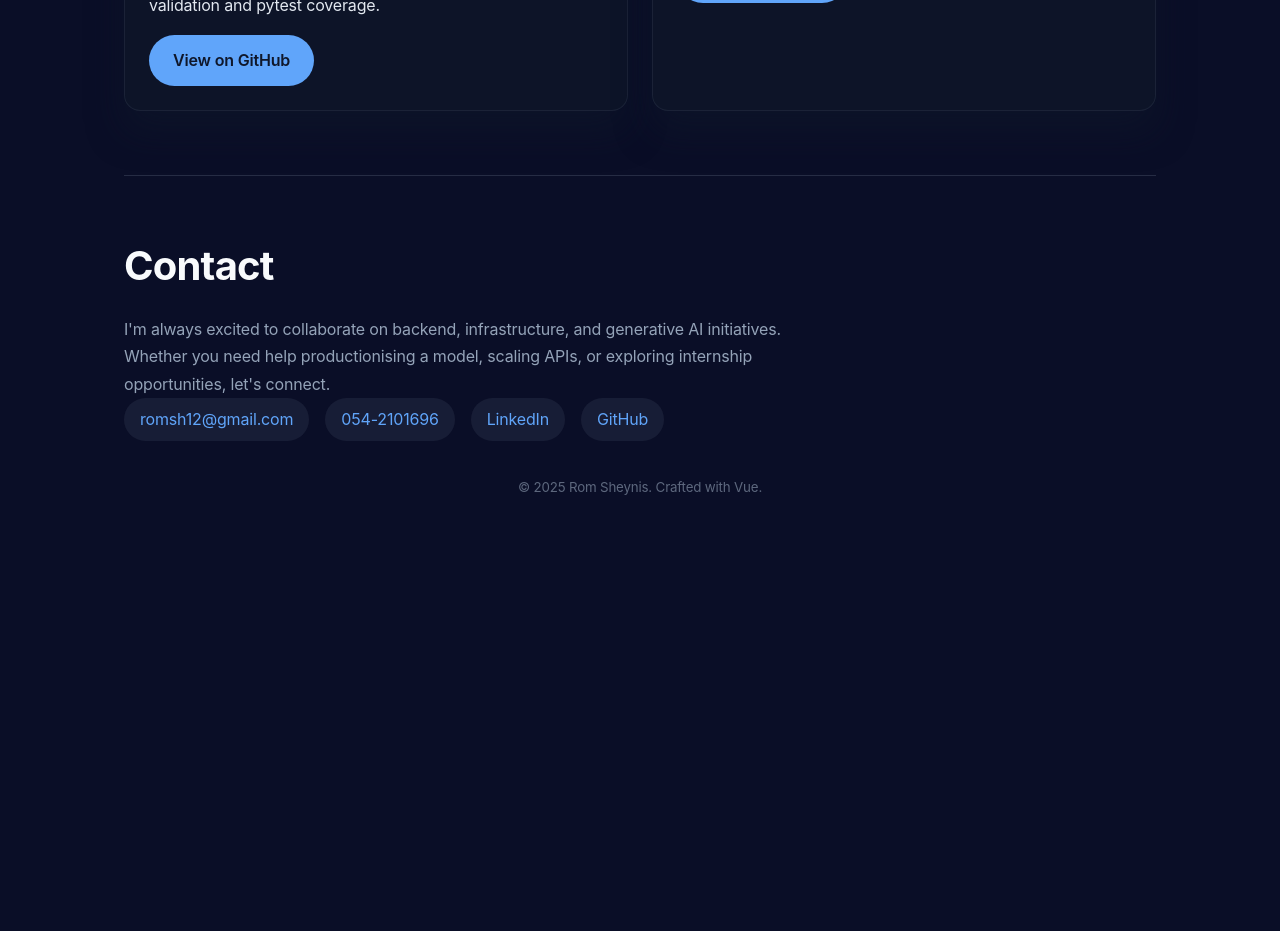
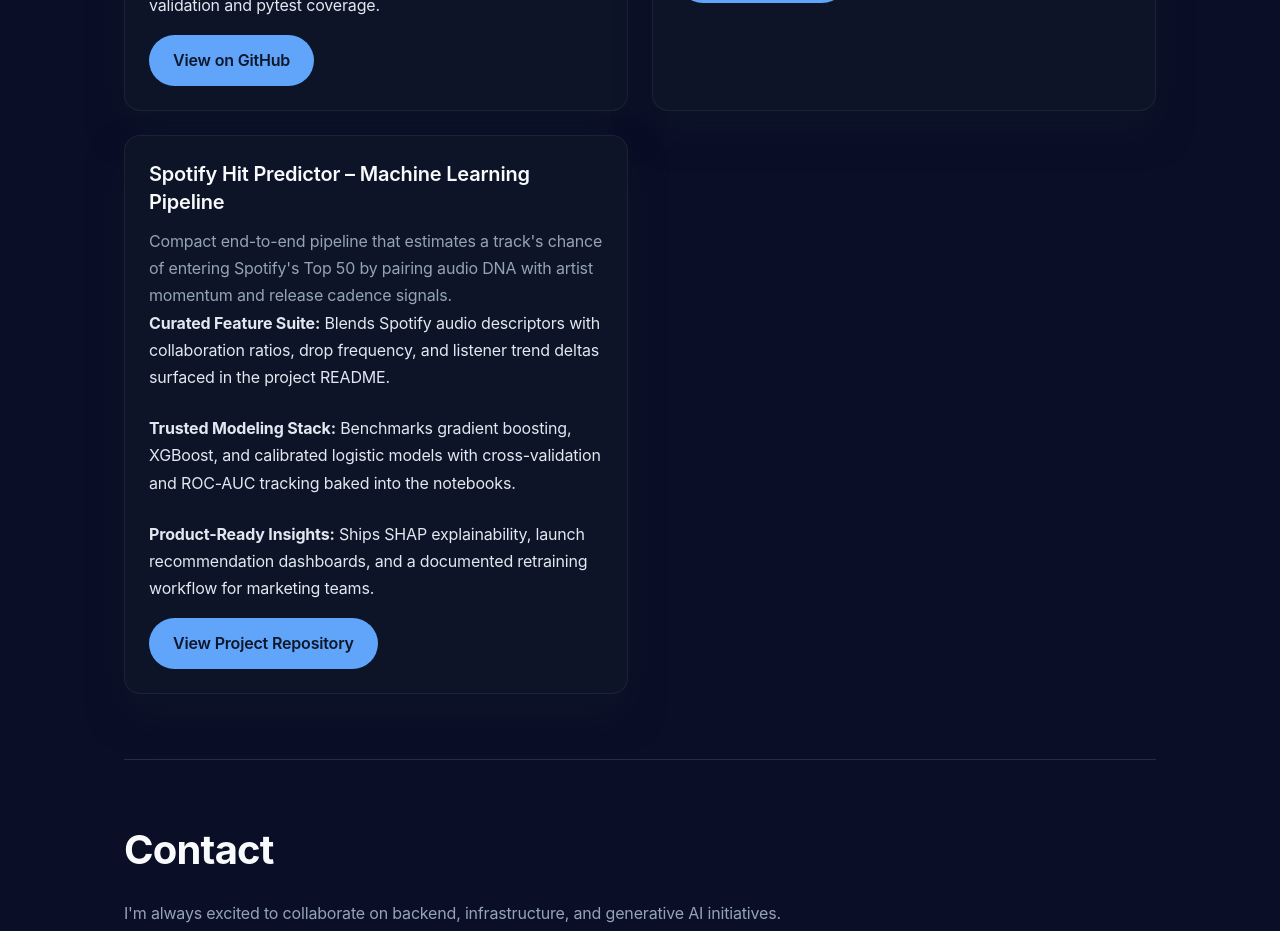
Before and after one commit to rom812/Portfolio-Website, a Vue app: page / in a window 1280 px wide. Shown: the part 2780-3711 px from the top of the page. Before the commit the page ends 3424 px from the top, so only its background shows below. Built offline with nearby package versions, Linux system fonts and the light colour scheme.

Commit message:
Refine Spotify project description

```diff
--- a/src/assets/components/ProjectsSection.vue
+++ b/src/assets/components/ProjectsSection.vue
@@ -70,6 +70,37 @@
           </a>
         </div>
       </article>
+      <article class="card animate-subtle-scale delay-300">
+        <h3>Spotify Hit Predictor – Machine Learning Pipeline</h3>
+        <p>
+          Compact end-to-end pipeline that estimates a track's chance of entering Spotify's Top 50 by pairing audio DNA with
+          artist momentum and release cadence signals.
+        </p>
+        <ul class="container">
+          <li>
+            <strong>Curated Feature Suite:</strong> Blends Spotify audio descriptors with collaboration ratios, drop frequency,
+            and listener trend deltas surfaced in the project README.
+          </li>
+          <li>
+            <strong>Trusted Modeling Stack:</strong> Benchmarks gradient boosting, XGBoost, and calibrated logistic models with
+            cross-validation and ROC-AUC tracking baked into the notebooks.
+          </li>
+          <li>
+            <strong>Product-Ready Insights:</strong> Ships SHAP explainability, launch recommendation dashboards, and a
+            documented retraining workflow for marketing teams.
+          </li>
+        </ul>
+        <div class="project-links">
+          <a
+            class="button"
+            href="https://github.com/romsheynis/spotify-hit-predictor"
+            target="_blank"
+            rel="noreferrer"
+          >
+            View Project Repository
+          </a>
+        </div>
+      </article>
     </div>
   </section>
 </template>
```
